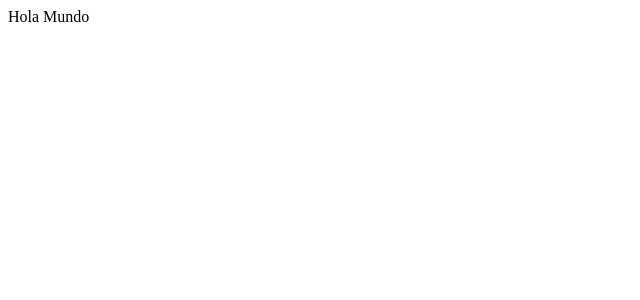
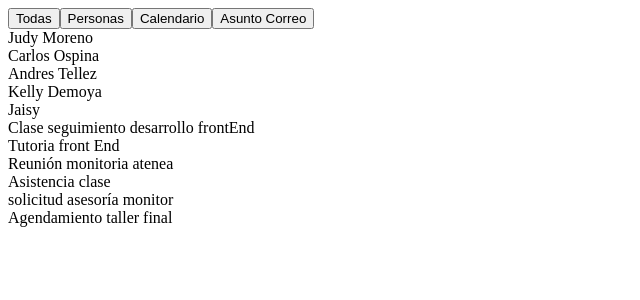
Before and after one commit to Kasceneth/buscador, a React (Create React App) app: page / in a window 1280 px wide. Shown: the top 300 px of the page, without its empty margins (0-640 px from the left). Built offline with nearby package versions, Linux system fonts and the light colour scheme.

Commit message:
Prueba consulta datos

```diff
--- a/public/index.html
+++ b/public/index.html
@@ -11,7 +11,7 @@
     />
     <link rel="manifest" href="%PUBLIC_URL%/manifest.json" />
 
-    <title>React App</title>
+    <title>SPA buscador</title>
   </head>
   <body>
     <noscript>You need to enable JavaScript to run this app.</noscript>
--- a/src/App.js
+++ b/src/App.js
@@ -1,8 +1,101 @@
+import { useState } from "react";
 
+const people = [
+  {
+    id: "p001",
+    title: "Judy Moreno"
+  },
+  {
+    id: "p002",
+    title: "Carlos Ospina"
+  },
+  {
+    id: "p003",
+    title: "Andres Tellez"
+  },
+  {
+    id: "p004",
+    title: "Kelly Demoya"
+  },
+  {
+    id: "p005",
+    title: "Jaisy"
+  }
+]
+
+const calendar = [
+  {
+    id: "c001",
+    title: "Clase seguimiento desarrollo frontEnd"
+  },
+  {
+    id: "c002",
+    title: "Tutoria front End"
+  },
+  {
+    id: "c003",
+    title: "Reunión monitoria atenea"
+  },
+
+]
+
+const email = [
+  {
+    id: "e001",
+    title: "Asistencia clase"
+  },
+  {
+    id: "e002",
+    title: "solicitud  asesoría monitor"
+  },
+  {
+    id: "e003",
+    title: "Agendamiento taller final"
+  },
+]
 
 function App() {
+  const [data, setData] = useState([...people, ...calendar, ...email]);
+
+  const [selection, setSelection] = useState(null);
+  const [option, setOption] = useState('all');
+
+  function handleClick(e) {
+    const key = e.target.name;
+    switch (key) {
+      case 'all':
+        setData([...people, ...calendar, ...email]);
+        setOption('all');
+        break;
+      case 'people':
+        setData([...people]);
+        setOption('people');
+        break;
+      case 'calendar':
+        setData([...calendar]);
+        setOption('calendar');
+        break;
+      case 'email':
+        setData([...email]);
+        setOption('email');
+        break;
+
+      default:
+        break;
+    }
+
+  }
   return (
-    <div >Hola Mundo
+    <div >
+      <button onClick={handleClick} name="all"> Todas </button>
+      <button onClick={handleClick} name="people"> Personas </button>
+      <button onClick={handleClick} name="calendar"> Calendario </button>
+      <button onClick={handleClick} name="email"> Asunto Correo </button>
+      <div>
+        {data.map((item)=>(
+          <div>{item.title}</div>
+          ))}
+      </div>
 
     </div>
   );
```
